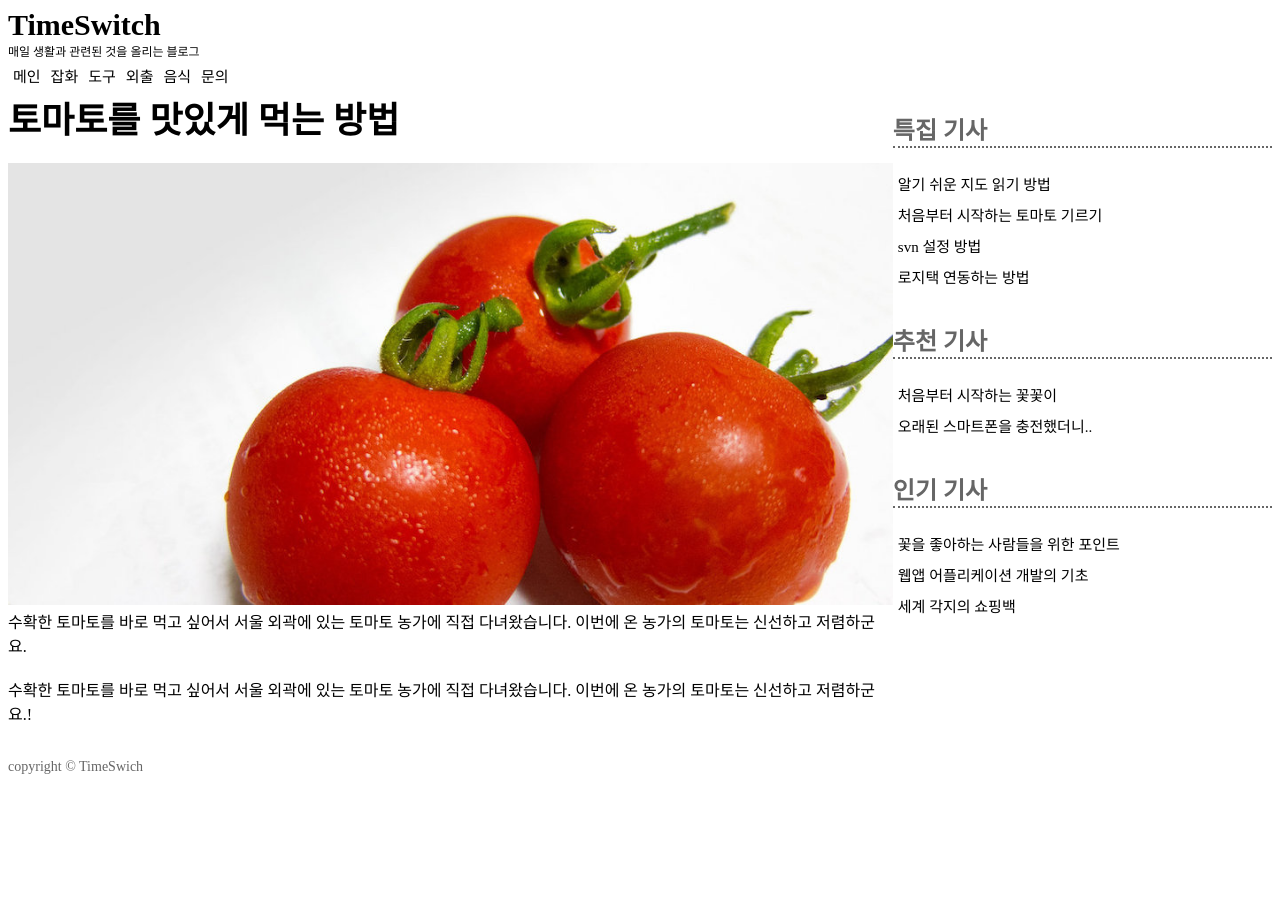
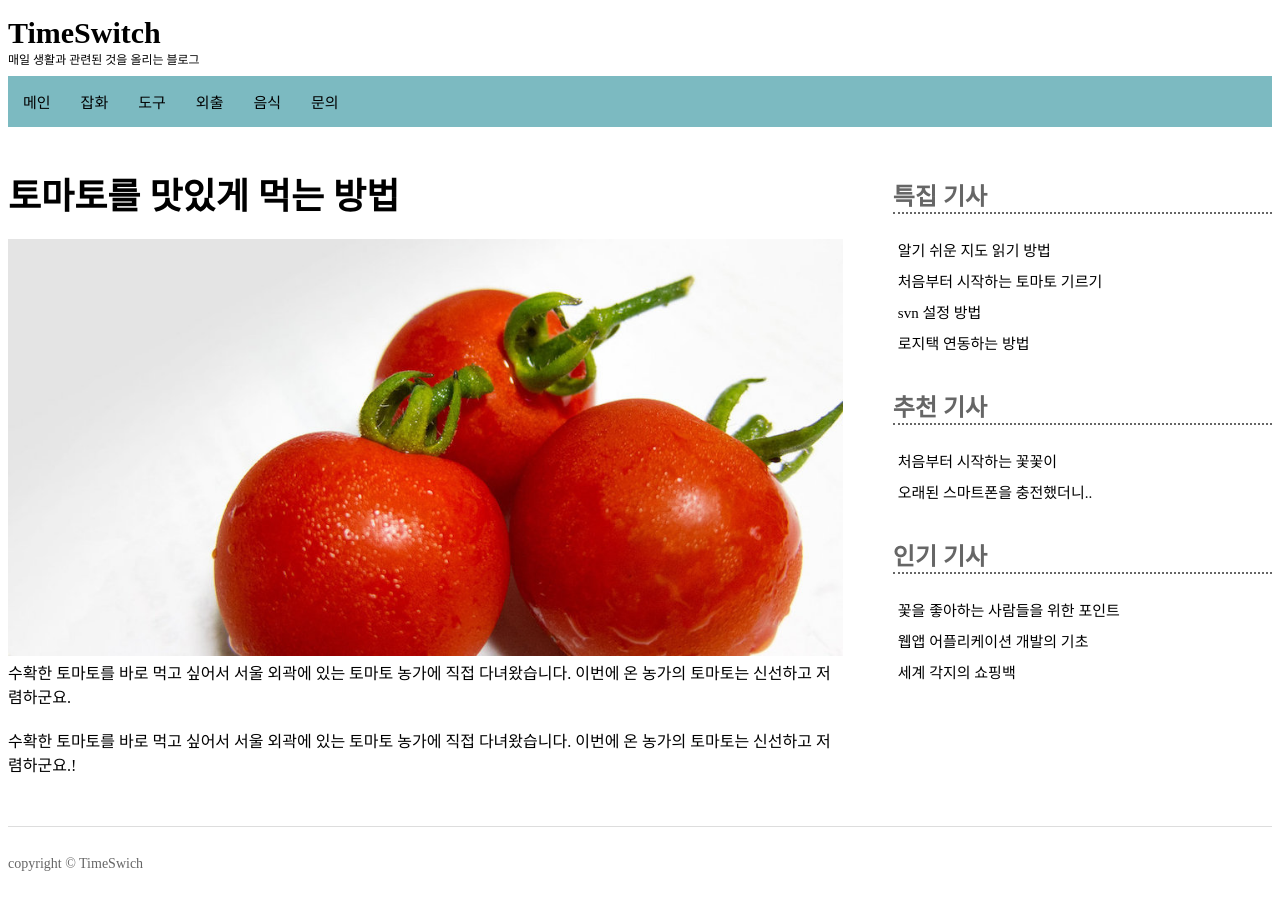
Before and after one commit to dkyou7/blogSite, a Vue app: page / in a window 1280 px wide. Before the commit the page ends 800 px from the top, so only its background shows below. Built offline with nearby package versions, Linux system fonts and the light colour scheme.

Commit message:
레이아웃 조정 완료

```diff
--- a/src/App.vue
+++ b/src/App.vue
@@ -1,12 +1,12 @@
 <template>
   <div id="app">
-    <site-title/>
-    <horizental-menu/>
+    <site-title class="siteTitle"/>
+    <horizental-menu class="horizental_menu"/>
     <div class="boxA">
       <Article class="article"/>
       <vertical-menu class="vertical_menu"/>
     </div>
-    <Copyright/>
+    <Copyright class="copyright"/>
   </div>
 </template>
 
@@ -52,6 +52,25 @@ export default {
   .vertical_menu{
     width: 30%;
     float: left;
+    padding: 30px 0 40px 0;
+  }
+  .article{
+    padding: 40px 0 30px 0;
+    padding-right: 50px;
+    box-sizing: border-box;
+    -moz-box-sizing: border-box;
+    -webkit-box-sizing: border-box;
   }
 }
+
+.horizental_menu{
+  background-color: #7cbac1;
+}
+.copyright{
+  border-top: solid 1px #dddddd;
+  padding: 15px 0 15px 0;
+}
+.siteTitle{
+  padding: 8px 0 8px 0;
+}
 </style>
--- a/src/components/HorizentalMenu.vue
+++ b/src/components/HorizentalMenu.vue
@@ -25,13 +25,13 @@ export default {
     }
     .menu li a{
         display: block;
-        padding: 5px;
+        padding: 15px;
         color: #000000;
         font-size: 15px;
         text-decoration: none;
     }
     .menu li a:hover{
-        background-color: #e3e3e3;
+        background-color: #75dbe7;
     }
     .menu ul::after{
         content: '';
```
